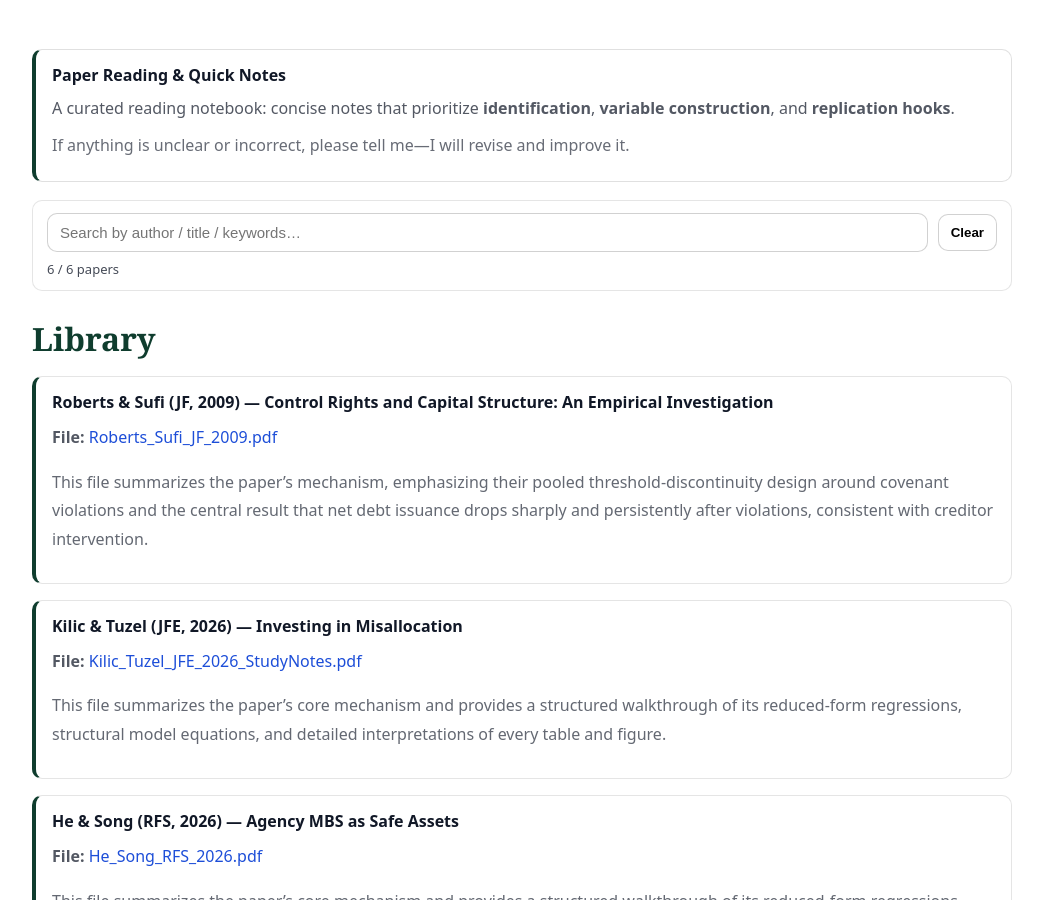
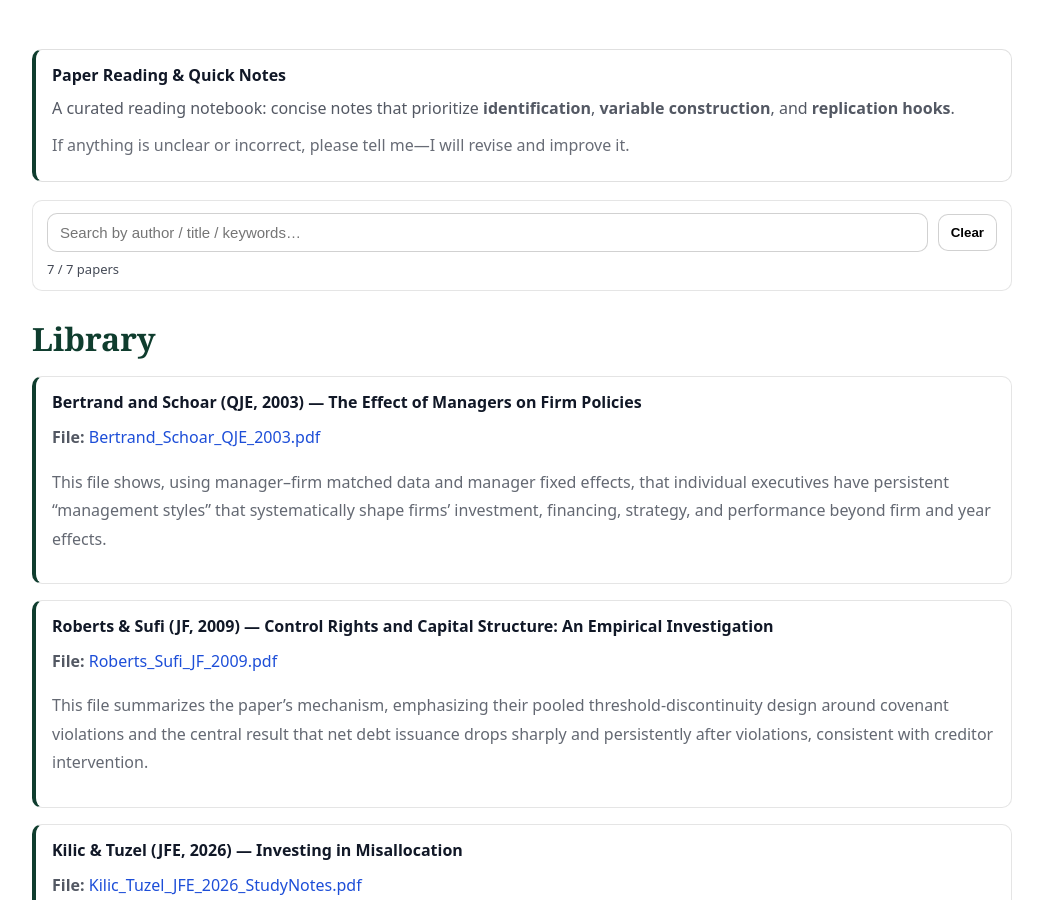
Before and after one commit to yaxinzn/study-archive, a Jekyll site: the page built from reading/index.md, in a window 1280 px wide and 900 px high, scrolled down 498 px. Shown: the whole window, without its empty margins (118-1161 px from the left). Built offline with Jekyll 4.4.1, drawn with Linux system fonts in a browser that asks for light colours.

Commit message:
Reading: add/update Bertrand_Schoar_QJE_2003.pdf

```diff
--- a/_data/reading.yml
+++ b/_data/reading.yml
@@ -1,3 +1,8 @@
+- title: "Bertrand and Schoar (QJE, 2003) — The Effect of Managers on Firm
+Policies"
+  file: "Bertrand_Schoar_QJE_2003.pdf"
+  desc: "This file shows, using manager–firm matched data and manager fixed effects, that individual executives have persistent “management styles” that systematically shape firms’ investment, financing, strategy, and performance beyond firm and year effects."
+
 - title: "Roberts & Sufi (JF, 2009) — Control Rights and Capital Structure: An Empirical Investigation"
   file: "Roberts_Sufi_JF_2009.pdf"
   desc: "This file summarizes the paper’s mechanism, emphasizing their pooled threshold-discontinuity design around covenant violations and the central result that net debt issuance drops sharply and persistently after violations, consistent with creditor intervention."
```
Also changed, not shown: 1 other file.
